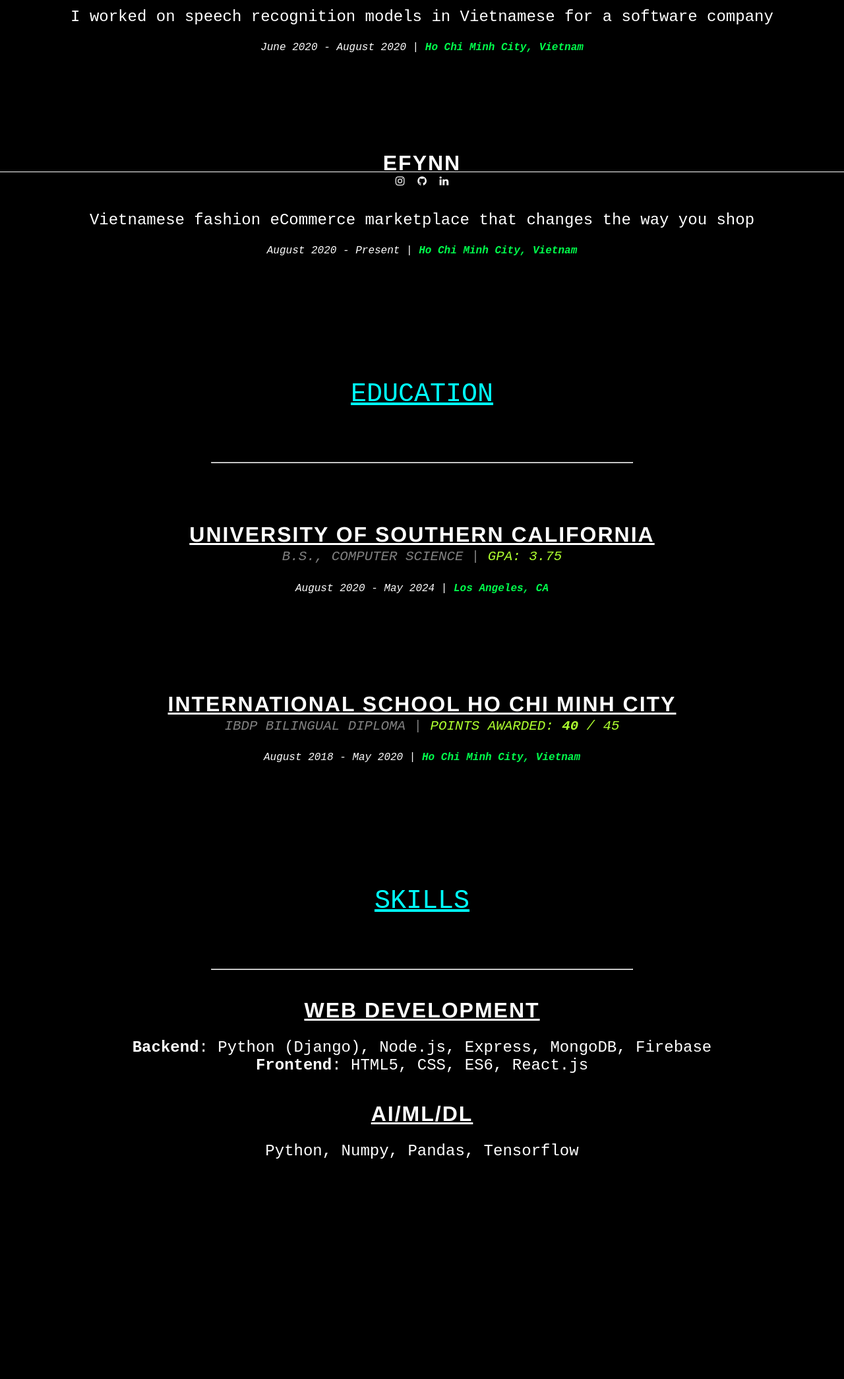
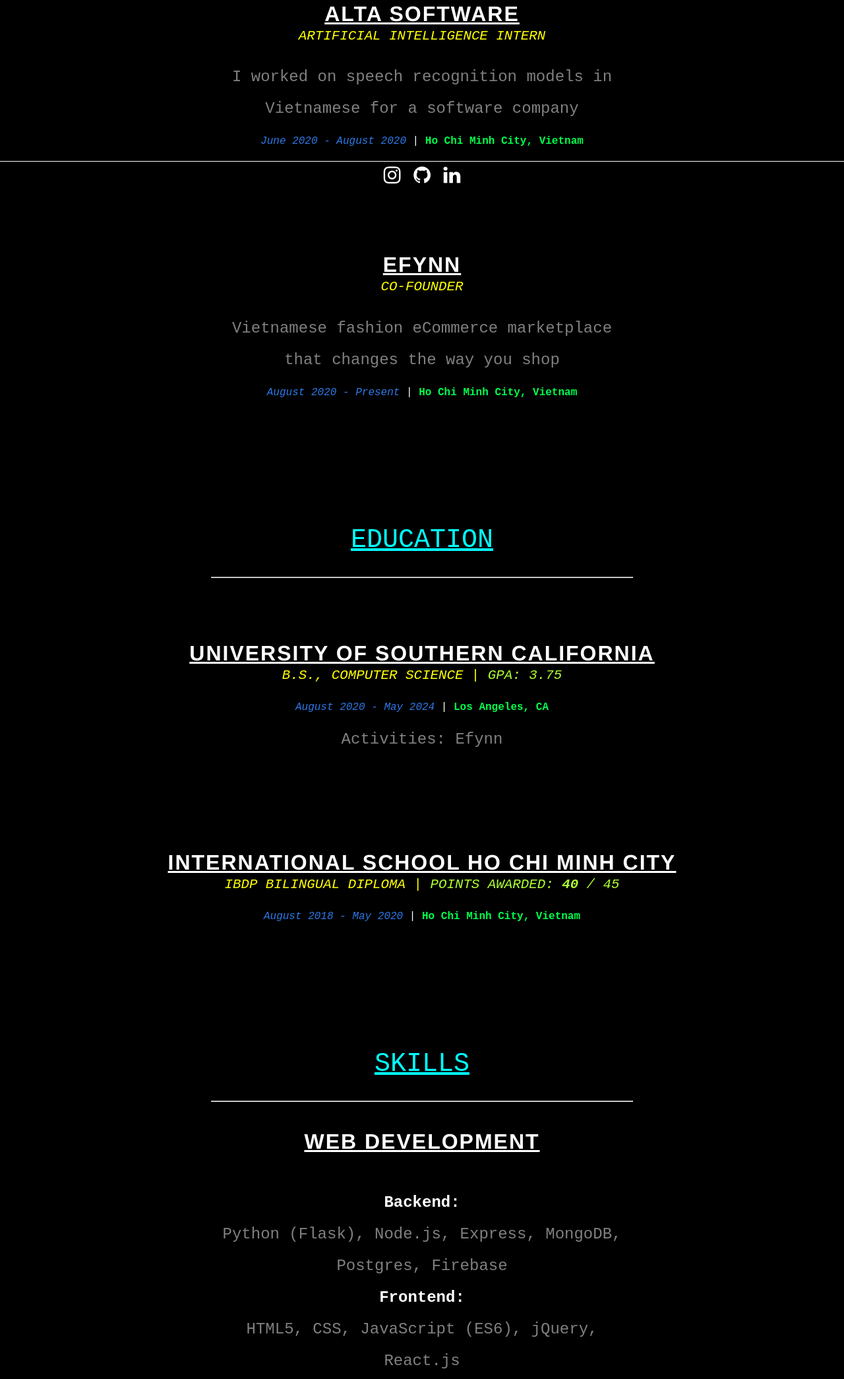
Before and after one commit to snokpok/portfolio-website, a plain HTML site: page resume.html in a window 1280 px wide. Shown: the part 510-2600 px from the top of the page at 66% size. Before the commit the page ends 2428 px from the top, so only its background shows below. Drawn offline with Linux system fonts and the light colour scheme.

Commit message:
one css file, some html restyling + adding contents

```diff
--- a/resume.html
+++ b/resume.html
@@ -2,7 +2,6 @@
 <html>
   <head>
     <link href="static/css/style.css" type="text/css" rel="stylesheet" />
-    <link href="static/css/style_resume.css" type="text/css" rel="stylesheet" />
     <link
       rel="stylesheet"
       href="https://cdnjs.cloudflare.com/ajax/libs/font-awesome/4.7.0/css/font-awesome.min.css"
@@ -18,7 +17,7 @@
       </ul>
     </nav>
     <button id='to-top' onclick="topFunction()">
-      Back to top
+      ^
     </button>
     <h1>RESUME</h1>
     <section id="experiences">
@@ -31,8 +30,8 @@
           I worked on speech recognition models in Vietnamese for a software
           company
         </p>
-        <p class="time">
-          June 2020 - August 2020 |
+        <p>
+          <span class="time">June 2020 - August 2020</span> |
           <span class="location">Ho Chi Minh City, Vietnam</span>
         </p>
       </div>
@@ -42,8 +41,8 @@
         <p class="description">
           Vietnamese fashion eCommerce marketplace that changes the way you shop
         </p>
-        <p class="time">
-          August 2020 - Present |
+        <p>
+          <span class="time">August 2020 - Present</span> |
           <span class="location">Ho Chi Minh City, Vietnam</span>
         </p>
       </div>
@@ -57,9 +56,12 @@
         <h4 class="subheading">
           B.S., Computer Science | <span class="grade">GPA: 3.75</span>
         </h4>
-        <p class="description"></p>
-        <p class="time">
-          August 2020 - May 2024 | <span class="location">Los Angeles, CA</span>
+        <p>
+          <span class="time">August 2020 - May 2024</span> |
+          <span class="location">Los Angeles, CA</span>
+        </p>
+        <p class="description">
+          Activities: Efynn
         </p>
       </div>
       <div class="section">
@@ -69,8 +71,9 @@
           <span class="grade">Points awarded: <strong>40</strong> / 45</span>
         </h4>
         <p class="description"></p>
-        <p class="time">
-          August 2018 - May 2020 |
+        <p>
+          <span class="time">August 2018 - May 2020 </span>
+          |
           <span class="location">Ho Chi Minh City, Vietnam</span>
         </p>
       </div>
@@ -82,15 +85,29 @@
       <div id="web-development">
         <h4 class="heading">Web Development</h4>
         <p class="description">
-          <strong>Backend</strong>: Python (Django), Node.js, Express, MongoDB, Firebase
           <br>
-          <strong>Frontend</strong>: HTML5, CSS, ES6, React.js
+          <strong class="white-font">Backend:</strong>
+          <br>
+          Python (Flask), Node.js, Express, MongoDB, Postgres, Firebase
+          <br>
+          <strong class="white-font">Frontend:</strong>
+          <br>
+          HTML5, CSS, JavaScript (ES6), jQuery, React.js
         </p>
       </div>
       <div id="ai">
         <h4 class="heading">AI/ML/DL</h4>
         <p class="description">
-          Python, Numpy, Pandas, Tensorflow
+          <br>
+          <strong class="white-font">Languages:</strong><br> Python, SQL, C/C++
+          <br>
+          <strong class="white-font">Data Science Libraries:</strong><br> NumPy, Pandas, Matplotlib
+          <br>
+          <strong class="white-font">ML Libraries:</strong> <br>Scikit-Learn, XgBoost, Tensorflow, PyTorch
+          <br>
+          <strong class="white-font">Web Scraping Library:</strong><br> Scrapy
+          <br>
+          <strong class="white-font">NLP Library:</strong> <br>NLTK, SpaCy
         </p>
       </div>
     </section>
--- a/static/css/style.css
+++ b/static/css/style.css
@@ -1,24 +1,41 @@
-
 :root {
   --after-hover-color: rgb(212, 209, 209);
   --after-hover-links: rgb(0, 217, 255);
 }
 
-
 /* General things */
 * {
   box-sizing: border-box;
 }
-html {
-  scroll-behavior: smooth;
-}
+html,
 body {
   font-family: "JetBrains Mono", monospace;
   text-align: center;
   background-color: black;
   color: white;
-  margin: 70px auto;
+  margin: 2rem auto;
   font-size: 16px;
+  scroll-behavior: smooth;
+}
+h1 {
+  font-size: 5rem;
+  font-weight: 10;
+}
+h2 {
+  font-size: 2.5rem;
+  font-weight: 50;
+  font-family: "Courier New", Courier, monospace;
+}
+section {
+  margin: 10rem 0;
+}
+section > h2 {
+  color: cyan;
+  text-decoration: underline;
+  margin-top: 6rem;
+}
+hr {
+  width: 50%;
 }
 a {
   color: rgb(3, 128, 150);
@@ -26,8 +43,9 @@
 a:hover {
   color: var(--after-hover-links);
 }
-
-
+.white-font {
+  color: white;
+}
 
 /* Navigation bar */
 nav {
@@ -52,7 +70,6 @@
   color: white;
   border: 1px double white;
   padding: 0.5em;
-  font-family:'Courier New', Courier, monospace;
   text-decoration: none;
   border-radius: 15%;
 }
@@ -79,7 +96,6 @@
   color: var(--after-hover-color);
 }
 
-
 /* The scroll to top button */
 #to-top {
   display: block;
@@ -87,6 +103,8 @@
   bottom: 60px;
   right: 25px;
   background-color: red;
+  color: white;
+  font-size: 1.5rem;
   text-align: center;
   width: 3rem;
   height: 3rem;
@@ -100,29 +118,27 @@
   width: 70%;
   margin: 0 auto;
 }
-header h1.name {
+header #name {
   color: var(--after-hover-links);
   font-weight: bold;
   font-size: 8rem;
   margin: 1rem;
 }
-header div img {
-  width:15rem;
+header #profile-image {
+  width: 15rem;
   margin: 1rem;
   border-radius: 50%;
   display: inline-block;
 }
 header #profile-image-caption {
   font-style: italic;
-  font-weight: 100;
   color: gray;
 }
-header p#profession {
+header #profession {
   color: lightgreen;
-  font-weight: 100;
   font-size: 2rem;
 }
-header #opening-words p {
+header #opening-words {
   text-align: center;
   margin-bottom: 10rem;
   line-height: 3;
@@ -136,28 +152,20 @@
   margin: 0 auto;
   line-height: 2;
 }
-hr {
-  width: 50%;
-}
-
-
 
 /* Projects and about section */
 section#projects {
   width: auto;
   height: 50%;
 }
-h2 {
-  margin-bottom: 5rem;
-}
+
 .project {
   border-radius: 20px;
   display: inline-block;
   width: 20%;
   max-height: 20%;
   border: 1px solid white;
-  margin: 1rem;
-  margin-bottom: 8rem;
+  margin: 3rem 1rem;
 }
 .project .cover-image {
   margin: 0;
@@ -167,26 +175,74 @@
   border-radius: 20px 20px 0px 0px;
   border-bottom: 1px solid white;
 }
+.cover-image#heart-attack-clf {
+  background-image: url("https://img.webmd.com/dtmcms/live/webmd/consumer_assets/site_images/article_thumbnails/slideshows/did_you_know_this_could_lead_to_heart_disease_slideshow/650x350_did_you_know_this_could_lead_to_heart_disease_slideshow.jpg");
+}
+.cover-image#wish-eda {
+  background-image: url("https://media.istockphoto.com/photos/clothes-shop-interior-picture-id901863672?k=6&m=901863672&s=612x612&w=0&h=-_sWo8B6OJRaj4OuwblW8ytajBnBY_UMuaXGjr95wrE=");
+}
+.cover-image#todo-app {
+  background-image: url("https://media.istockphoto.com/vectors/to-do-list-vector-id903719860?k=6&m=903719860&s=612x612&w=0&h=Haz8DqU-KAMnsc-bXs9AWusLZHSiQs5J8_a0QuGnIxY=");
+}
 .project .caption {
   padding: 1rem;
 }
-.cover-image#heart-attack-clf {
-  background-image: url('https://img.webmd.com/dtmcms/live/webmd/consumer_assets/site_images/article_thumbnails/slideshows/did_you_know_this_could_lead_to_heart_disease_slideshow/650x350_did_you_know_this_could_lead_to_heart_disease_slideshow.jpg');
+
+/* Experiences */
+.section {
+  padding: 1rem;
+  margin-top: 3rem;
+  margin-bottom: 5rem;
 }
-.cover-image#wish-eda {
-  background-image: url('https://media.istockphoto.com/photos/clothes-shop-interior-picture-id901863672?k=6&m=901863672&s=612x612&w=0&h=-_sWo8B6OJRaj4OuwblW8ytajBnBY_UMuaXGjr95wrE=');
+.heading {
+  font-family: "Franklin Gothic Medium", "Arial Narrow", Arial, sans-serif;
+  font-weight: 900;
+  font-size: 2rem;
+  margin-bottom: 2px;
+  text-transform: uppercase;
+  text-decoration: underline;
+  letter-spacing: 2px;
 }
-.cover-image#todo-app {
-  background-image: url('https://media.istockphoto.com/vectors/to-do-list-vector-id903719860?k=6&m=903719860&s=612x612&w=0&h=Haz8DqU-KAMnsc-bXs9AWusLZHSiQs5J8_a0QuGnIxY=')
+.subheading {
+  font-style: italic;
+  font-weight: 100;
+  font-size: 1.3rem;
+  color: yellow;
+  text-transform: uppercase;
+  margin-top: 3px;
 }
-section h2 {
-  text-decoration:underline;
+.description {
+  font-size: 1.5rem;
+  color: gray;
+  width: 50%;
+  line-height: 2;
+  margin: 0 auto;
+}
+.time {
+  color: rgba(51, 133, 255, 0.911);
+  font-weight: 100;
+  font-style: italic;
+  font-size: 1rem;
+}
+.location {
+  font-weight: bold;
+  color: rgb(0, 255, 76);
+}
+/* Education */
+.grade {
+  color: greenyellow;
+}
+
+/* Skills */
+#skills > div {
+  margin-bottom: 5rem;
 }
 
 /* Social links at the bottom */
 .socials a {
   display: inline-block;
   margin: 5px;
+  font-size: 30px;
 }
 /* Footer */
 footer {
@@ -201,8 +257,5 @@
   font-size: 100px;
 }
 footer i:hover {
-  color: var(--after-hover-color)
+  color: var(--after-hover-color);
 }
-.fa {
-  font-size: 20px;
-}
--- a/static/css/style_resume.css
+++ /dev/null
@@ -1,65 +0,0 @@
-/* RESUME PAGE */
-body {
-  font-size: 16px;
-
-}
-
-h1,h2,h3,h4,p {
-  color: white;
-}
-h1 {
-  font-size: 5rem;
-  font-weight: 10;
-}
-h2 {
-  font-size: 2.5rem;
-  font-weight: 50;
-  font-family:'Courier New', Courier, monospace;
-}
-section {
-  margin-bottom: 10rem;
-}
-section > h2 {
-  color: cyan;
-}
-
-/* Experiences */
-.section {
-  padding: 10px;
-  margin-top: 3rem;
-  margin-bottom: 5rem;
-}
-.heading {
-  font-family:'Franklin Gothic Medium', 'Arial Narrow', Arial, sans-serif;
-  font-weight: 900;
-  font-size: 2rem;
-  margin-bottom: 2px;
-  text-transform: uppercase;
-  text-decoration: underline;
-  letter-spacing: 2px;
-}
-.subheading {
-  font-style: italic;
-  font-weight: 100;
-  font-size: 1.3rem;
-  color: gray;
-  text-transform: uppercase;
-  margin-top: 3px;
-}
-.description {
-  font-size: 1.5rem;
-}
-.time {
-  font-weight: 100;
-  font-style: italic;
-  font-size: 1rem;
-}
-.location {
-  font-weight: bold;
-  color:rgb(0, 255, 76);
-}
-
-/* Education */
-.grade {
-  color: greenyellow;
-}
```
Also changed, not shown: index.html (+23 -20 lines).
